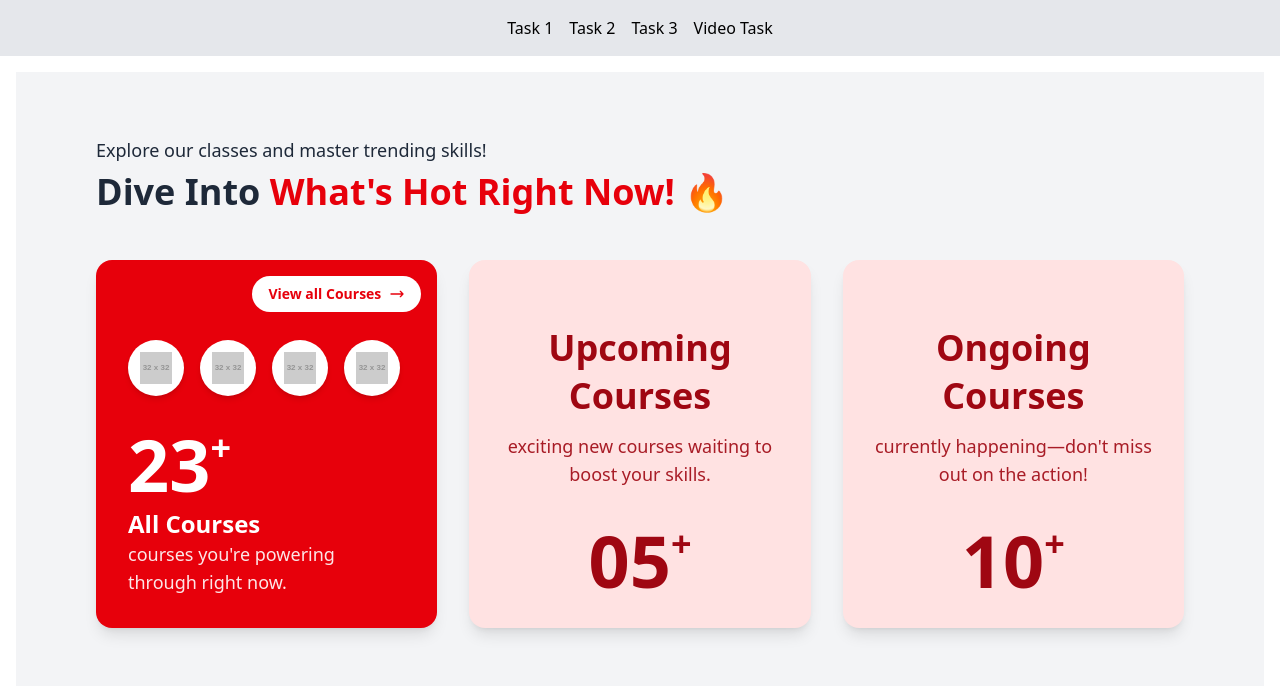
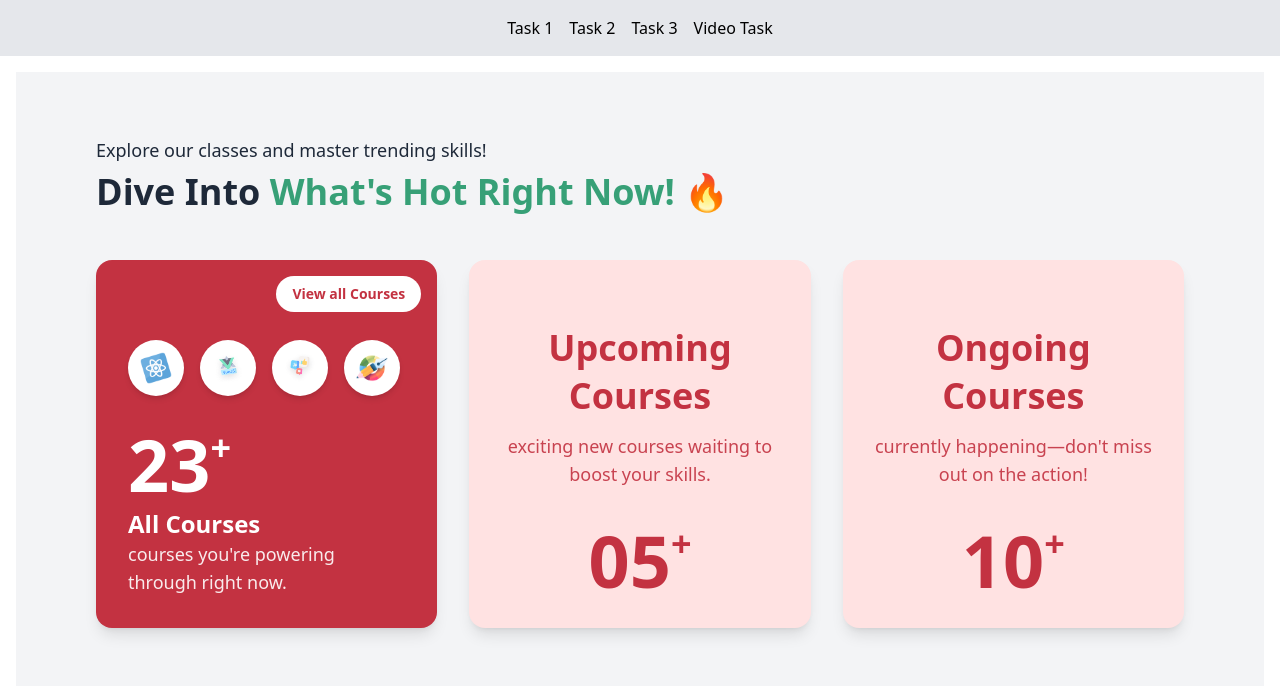
Before and after one commit to Basanta-khatri-0311/Frontend-Intern-task, a React (Vite) app: page / in a window 1280 px wide. Both pictures are taken after a click on the button "Task 3". Shown: the top 686 px of the page. Built offline with nearby package versions, Linux system fonts and the light colour scheme.

Commit message:
task3 updated

```diff
--- a/src/components/Task3/Heading.jsx
+++ b/src/components/Task3/Heading.jsx
@@ -7,7 +7,7 @@ const Heading = () => {
         Explore our classes and master trending skills!
       </p>
       <h2 className="text-4xl font-bold">
-        Dive Into <span className="text-red-600">What's Hot Right Now!</span> 🔥
+        Dive Into <span className="text-[#37a077]">What's Hot Right Now!</span> 🔥
       </h2>
     </div>
   );
--- a/src/pages/Task3.jsx
+++ b/src/pages/Task3.jsx
@@ -1,63 +1,35 @@
 import React from "react";
 import Heading from "../components/Task3/Heading";
+import angular from "../assets/Task3/task3/Frame-1.png";
+import react from "../assets/Task3/task3/Frame.png";
+import vector from "../assets/Task3/task3/Group-1.png";
+import vue from "../assets/Task3/task3/Group.png";
 
 const Task3 = () => {
   return (
     <div className="h-[90%] bg-gray-100 flex items-center justify-center p-4 font-inter">
       <div className="max-w-6xl mx-auto py-12 px-4 sm:px-6 lg:px-8">
         {/* Header Section */}
-        <Heading/>
+        <Heading />
 
         {/* Cards Container */}
         <div className="grid grid-cols-1 md:grid-cols-3 gap-8">
-
-          <div className="bg-red-600 text-white rounded-2xl shadow-lg p-8 flex flex-col justify-between relative overflow-hidden">
-            <div className="absolute top-4 right-4 bg-white text-red-600 px-4 py-2 rounded-full text-sm font-semibold flex items-center space-x-2 cursor-pointer">
+          <div className="bg-[#C33241] text-white rounded-2xl shadow-lg p-8 flex flex-col justify-between relative overflow-hidden">
+            <div className="absolute top-4 right-4 bg-white text-[#C33241] px-4 py-2 rounded-full text-sm font-semibold flex items-center space-x-2 cursor-pointer">
               <span>View all Courses</span>
-              <svg
-                className="w-4 h-4 transform group-hover:translate-x-1 transition-transform duration-200"
-                fill="none"
-                stroke="currentColor"
-                viewBox="0 0 24 24"
-                xmlns="http://www.w3.org/2000/svg"
-              >
-                <path
-                  strokeLinecap="round"
-                  strokeLinejoin="round"
-                  strokeWidth="2"
-                  d="M17 8l4 4m0 0l-4 4m4-4H3"
-                ></path>
-              </svg>
             </div>
             <div className="flex flex-wrap gap-4 mb-8 mt-12">
-              {/* Placeholder icons - replace with actual icons or SVGs */}
               <div className="bg-white p-3 rounded-full shadow-md">
-                <img
-                  src="https://placehold.co/32x32/ff0000/ffffff?text=R"
-                  alt="React Icon"
-                  className="w-8 h-8"
-                />
+                <img src={react} alt="React Icon" className="w-8 h-8" />
               </div>
               <div className="bg-white p-3 rounded-full shadow-md">
-                <img
-                  src="https://placehold.co/32x32/00ff00/ffffff?text=V"
-                  alt="Vue Icon"
-                  className="w-8 h-8"
-                />
+                <img src={vue} alt="Vue Icon" className="w-8 h-8" />
               </div>
               <div className="bg-white p-3 rounded-full shadow-md">
-                <img
-                  src="https://placehold.co/32x32/0000ff/ffffff?text=A"
-                  alt="Angular Icon"
-                  className="w-8 h-8"
-                />
+                <img src={angular} alt="Angular Icon" className="w-8 h-8" />
               </div>
               <div className="bg-white p-3 rounded-full shadow-md">
-                <img
-                  src="https://placehold.co/32x32/ffff00/000000?text=JS"
-                  alt="JS Icon"
-                  className="w-8 h-8"
-                />
+                <img src={vector} alt="JS Icon" className="w-8 h-8" />
               </div>
             </div>
             <div className="mt-auto">
@@ -72,8 +44,7 @@ const Task3 = () => {
           </div>
 
           {/* Upcoming Courses Card */}
-          <div className="bg-red-100 text-red-800 rounded-2xl shadow-lg p-8 flex flex-col justify-between relative overflow-hidden">
-            {/* Removed "Kshitiz Rajan" as it's not in the new image */}
+          <div className="bg-red-100 text-[#C33241] rounded-2xl shadow-lg p-8 flex flex-col justify-between relative overflow-hidden">
             <div className="flex flex-col h-full justify-center text-center">
               {" "}
               {/* Centered content */}
@@ -91,7 +62,7 @@ const Task3 = () => {
           </div>
 
           {/* Ongoing Courses Card */}
-          <div className="bg-red-100 text-red-800 rounded-2xl shadow-lg p-8 flex flex-col justify-between relative overflow-hidden">
+          <div className="bg-red-100 text-[#C33241] rounded-2xl shadow-lg p-8 flex flex-col justify-between relative overflow-hidden">
             <div className="flex flex-col h-full justify-center text-center">
               {" "}
               {/* Centered content */}
```
